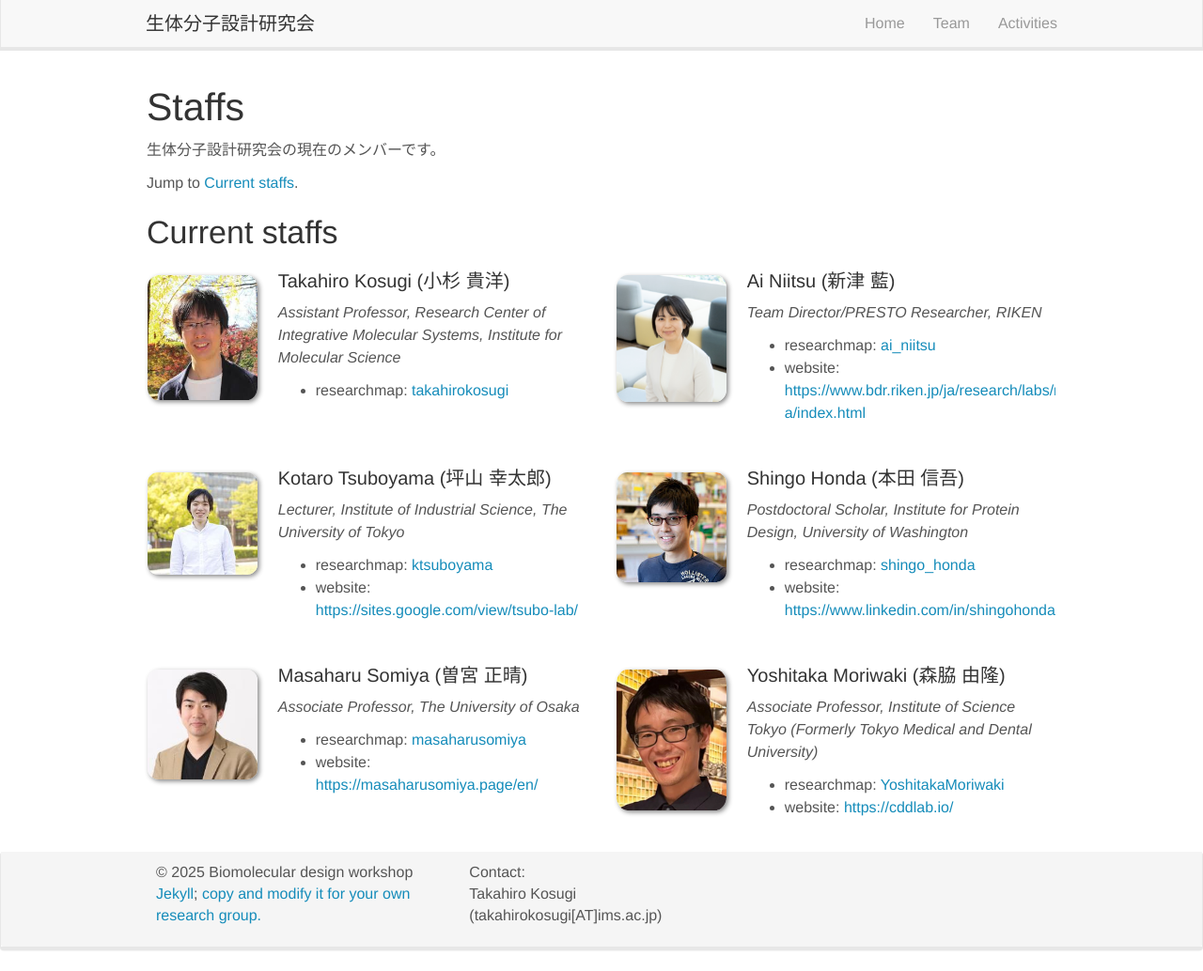
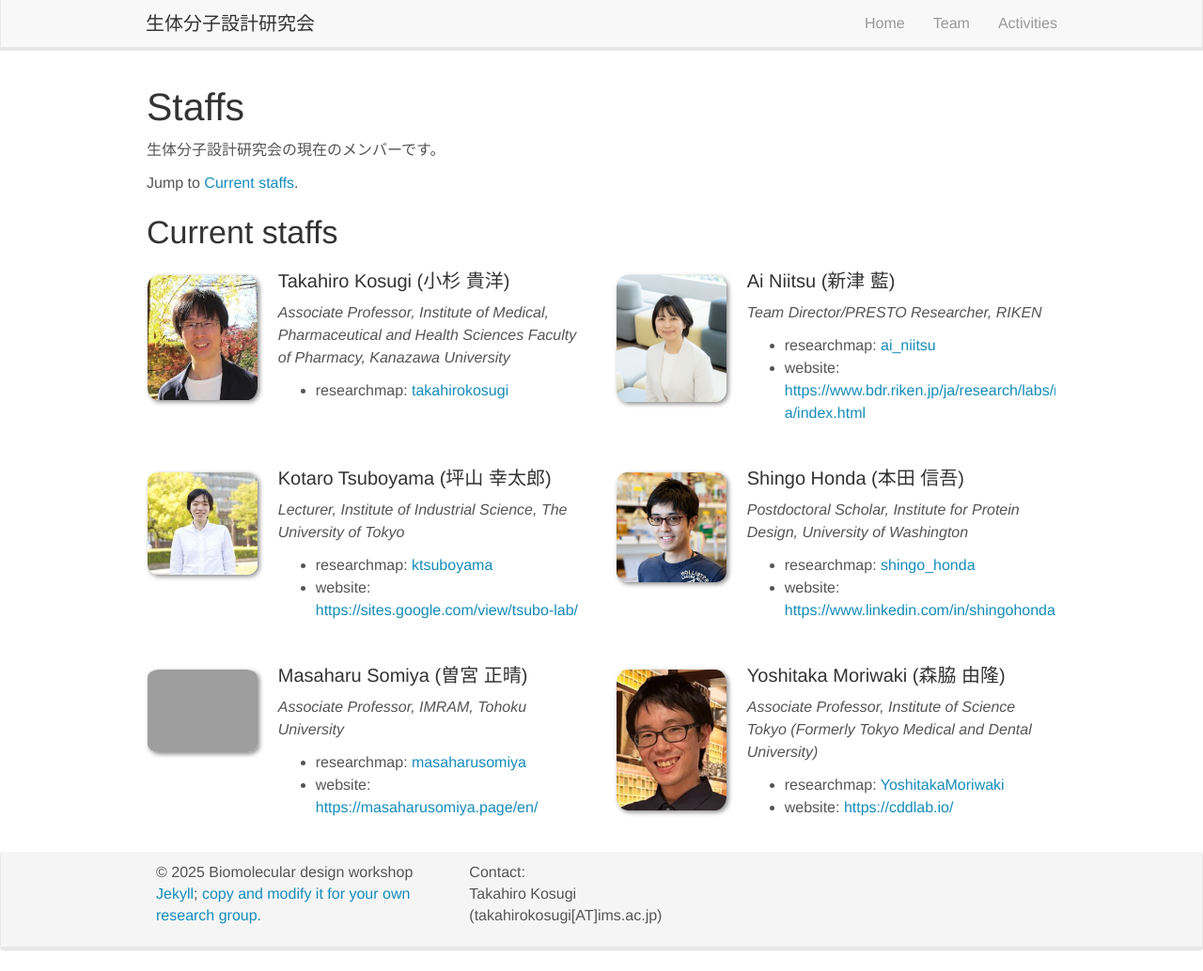
Before and after one commit to biomol-des-ws/biomol-des-ws.github.io, a Jekyll site: the page built from _pages/team.md, in a window 1280 px wide and 1034 px high. Shown: the whole window at 94% size. Built offline with Jekyll 4.4.1, drawn with Linux system fonts in a browser that asks for light colours; nearby versions of some CDN libraries.

Commit message:
update
update affiliations for Kosugi-san and Somiya

```diff
--- a/_data/team_members.yml
+++ b/_data/team_members.yml
@@ -1,6 +1,6 @@
 - name: Takahiro Kosugi (小杉 貴洋)
   photo: kosugi.jpg
-  info: Assistant Professor, Research Center of Integrative Molecular Systems, Institute for Molecular Science
+  info: Associate Professor, Institute of Medical, Pharmaceutical and Health Sciences Faculty of Pharmacy, Kanazawa University
   website:
   researchmap: takahirokosugi
 
@@ -23,8 +23,8 @@
   researchmap: shingo_honda
 
 - name: Masaharu Somiya (曽宮 正晴)
-  photo: somiya.jpg
-  info: Associate Professor, The University of Osaka
+  photo: somiya_new.jpg
+  info: Associate Professor, IMRAM, Tohoku University
   website: https://masaharusomiya.page/en/
   researchmap: masaharusomiya
 
```
Also changed, not shown: 1 other file.
